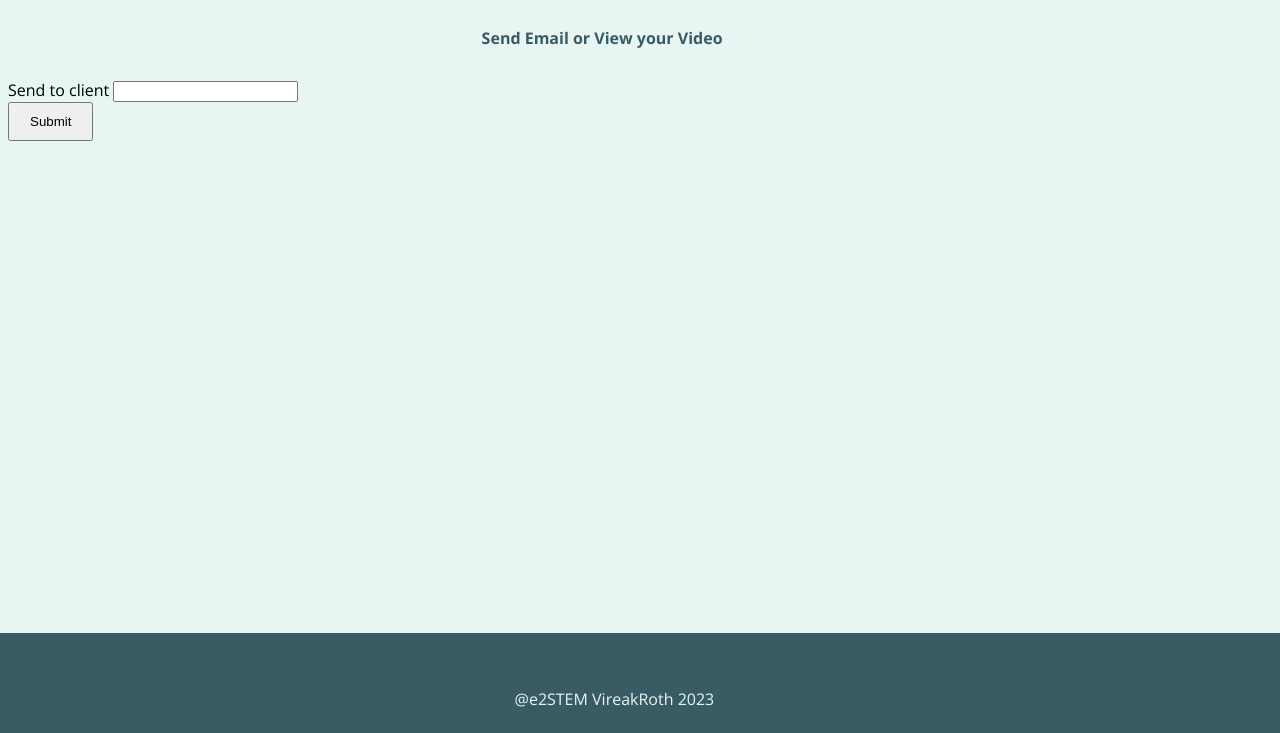
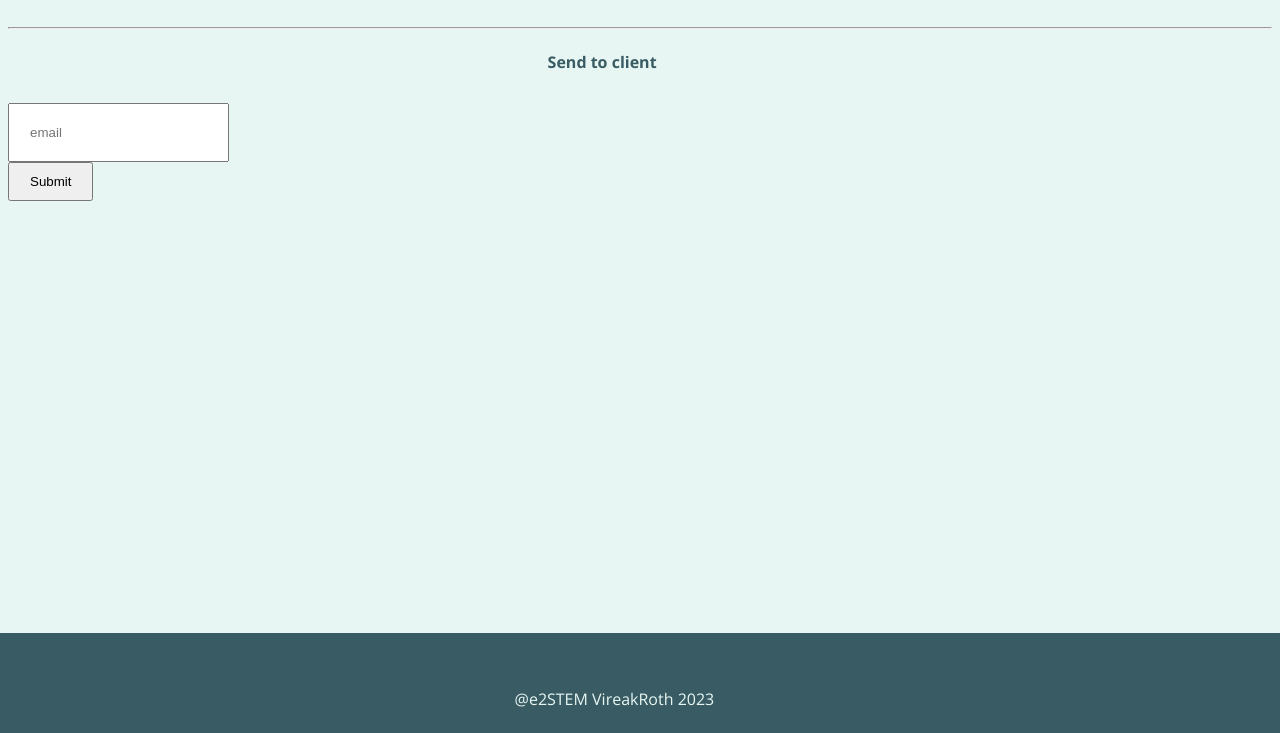
Before and after one commit to Punvireakroth/Security-Camera, a plain HTML site: page Front-End/index.html in a window 1280 px wide. Shown: the part 67-800 px from the top of the page. Drawn offline with nearby package versions, Linux system fonts and the light colour scheme.

Commit message:
update document

```diff
--- a/Front-End/index.html
+++ b/Front-End/index.html
@@ -14,12 +14,19 @@
   </head>
   <body>
     <h1>Security Camera</h1>
-    <h4>Send Email or View your Video</h4>
-    <label for="submit-button" id="send">Send to client</label>
-    <input type="text" id="name-input" />
-
-    <div class="submit">
-      <button id="submit-button">Submit</button>
+    <hr class="breakLine" />
+    <!-- <h4>Send Email or View your Video</h4> -->
+    <div id="formInput">
+      <label for="submit-button" id="send"><h4>Send to client</h4></label>
+      <input
+        type="text"
+        id="name-input"
+        placeholder="email"
+        style="padding: 20px"
+      /><br />
+    </div>
+    <div id="submit-button">
+      <button>Submit</button>
     </div>
 
     <div id="email-display"></div>
```
